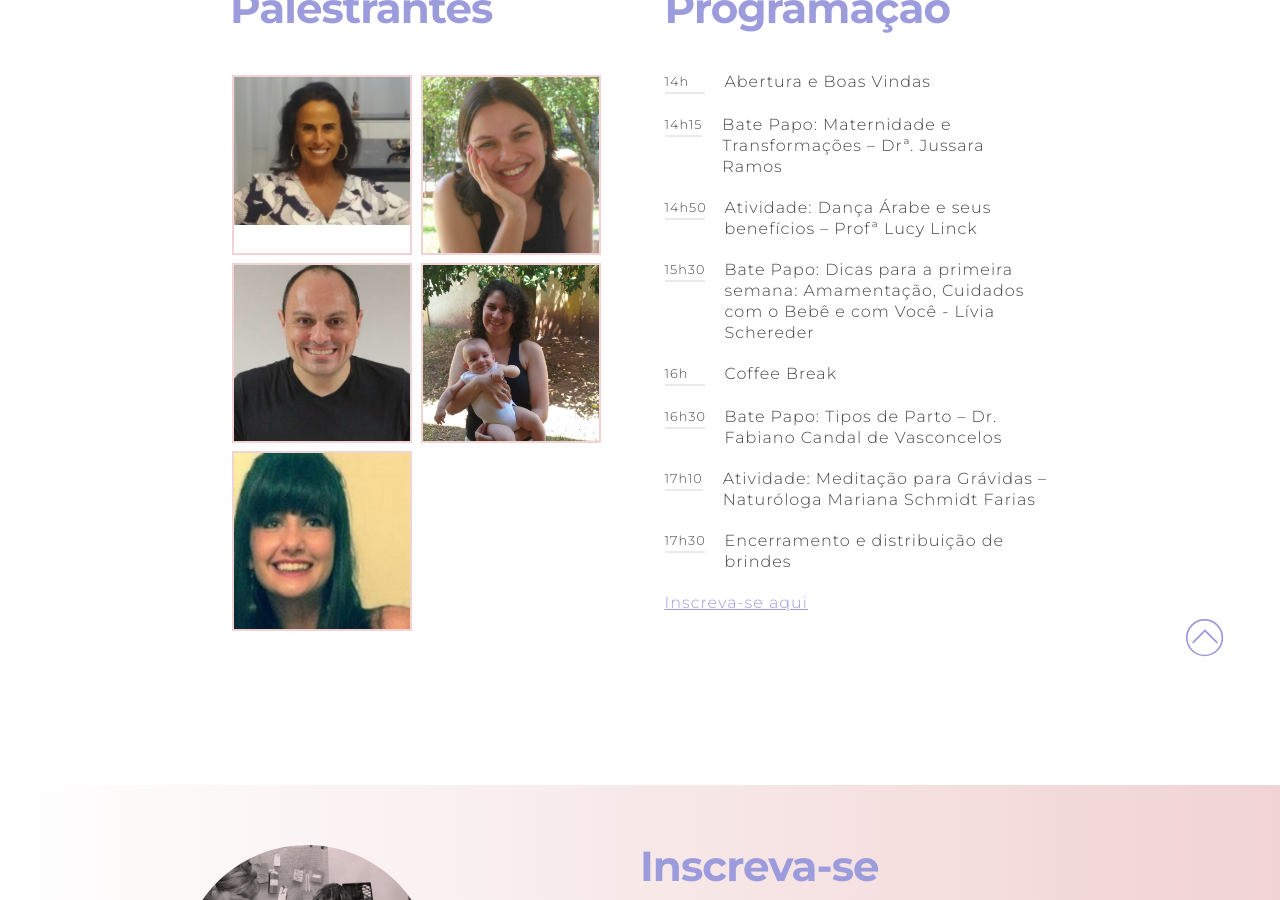
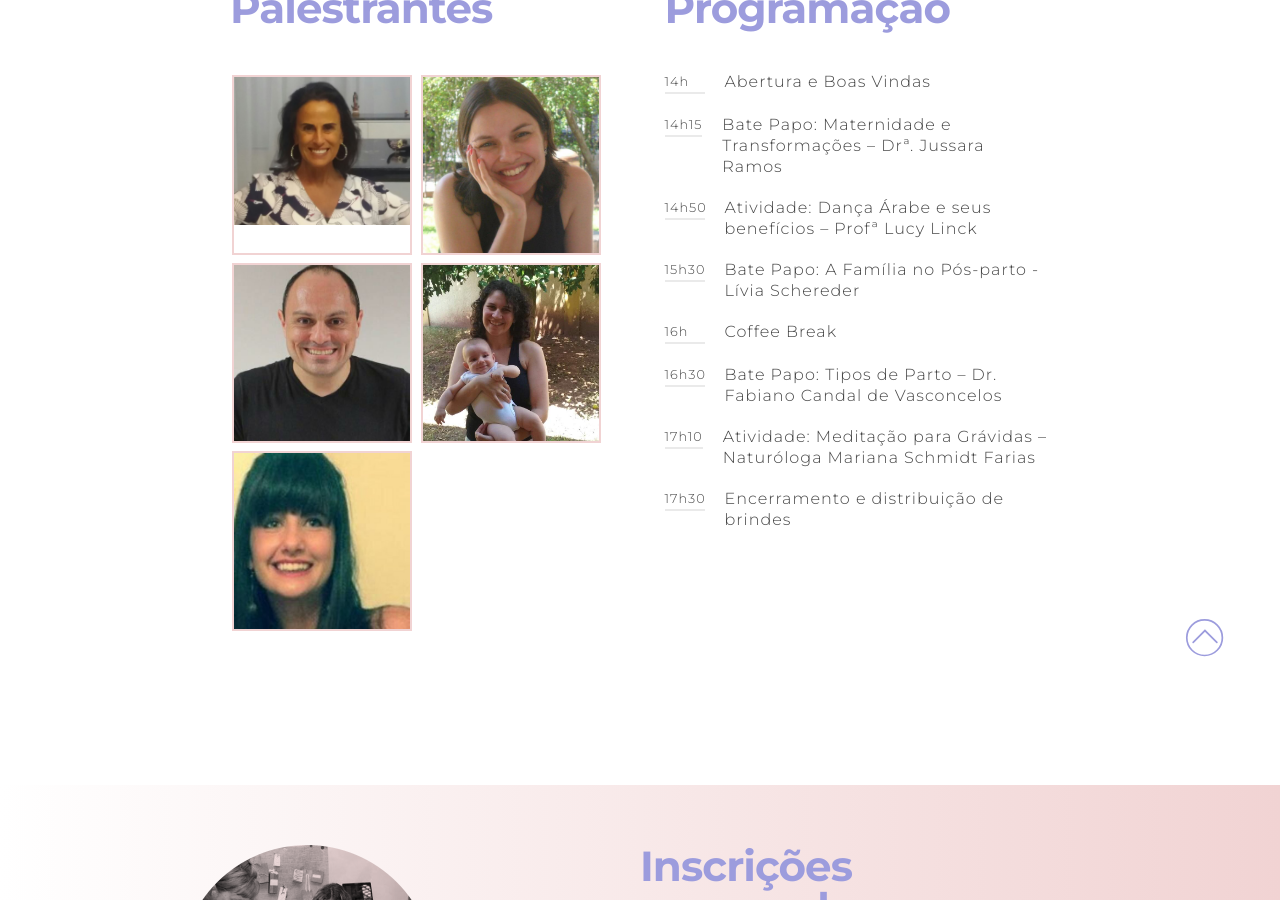
Before and after one commit to barrigacrescente/bc-website, a Jekyll site: the page built from index.html, in a window 1280 px wide and 900 px high, scrolled down 905 px. Built offline with Jekyll 4.4.1, drawn with Linux system fonts in a browser that asks for light colours; some of the changed text lies outside the part shown.

Commit message:
aaded support logo; change content; removed form

```diff
--- a/_layouts/landing.html
+++ b/_layouts/landing.html
@@ -23,11 +23,11 @@
           </div>
           <div class="header-calendar-content-cta flex-item">
             <p class="header-calendar-content-cta-label">
-              Evento gratuíto
+              Evento gratuito
             </p>
             <p>
               <a class="btn btn-header btn-subscription" href="#event-subscription-container">
-                Inscreva-se aqui
+                Inscrições encerradas
               </a>
             </p>
           </div>
@@ -110,7 +110,7 @@
               <span class="event-agenda-item-hour">
                 15h30
               </span>
-              Bate Papo: Dicas para a primeira semana: Amamentação, Cuidados com o Bebê e com Você - Lívia Schereder
+              Bate Papo: A Família no Pós-parto - Lívia Schereder
             </li>
             <li class="event-agenda-item">
               <span class="event-agenda-item-hour">
@@ -138,7 +138,7 @@
             </li>
           </ul>
           <p>
-            <a class="btn-subscription" href="#event-subscription-container">Inscreva-se aqui</a>
+
           </p>
         </div>
       </div><!-- event infos end-->
@@ -149,90 +149,22 @@
           <img src="img/subscription-image.png" style="max-width:312px;" alt="">
         </div>
         <div class="event-subscription-form flex-item">
-          <h3 class="landing-title" style="margin-top:0;margin-bottom: 10px;">Inscreva-se</h3>
-            Evento gratuíto para gestantes e casais grávidos
+          <h3 class="landing-title" style="margin-top:0;margin-bottom: 10px;">Inscrições <br> encerradas</h3>
+            Evento gratuito para gestantes e casais grávidos
             <br>
             7 de Outubro 2017 - Novo Hamburgo
             <br>
 
-            <p class="event-subscription-form-send">
-              Confirmado!
-              <br>
-              Que legal que você vem :)
-              <br>
-              Se tiver qualquer dúvida escreve pra gente tá?
-              <br>
-              <a href="mailto:eventobarrigacrescente@gmail.com">
-                eventobarrigacrescente@gmail.com
-              </a>
-            </p>
-
-          <form class="event-form" id="input-form-shiping" action="" method="POST" target="no-target">
-            <p>
-              <label for="">Seu Nome *</label>
-              <input id="input-q1" class="payment-input" type="text" name="name" value="" tabindex="1">
-            </p>
-
-            <p>
-              <label for="">Seu email *</label>
-              <input id="input-q6" class="payment-input" type="text" name="name" value="" tabindex="2">
-            </p>
-
-            <p>
-              <label for="">Semana de gestação</label>
-              <input id="input-q2" class="payment-input" type="text" name="name" value="" tabindex="3">
-            </p>
-
-            <p>
-              <label for="">Sexo do bebê</label>
-              <input id="input-q3" class="payment-input" type="text" name="name" value="" tabindex="4">
-              <!-- <input class="label-radio" type="radio" id="input-q3" name="sex" value="male" tabindex="4"> Menina
-              <br>
-              <input class="label-radio" type="radio" id="input-q3" name="sex" value="female" tabindex="5"> Menino
-              <br>
-              <input class="label-radio" type="radio" id="input-q3" name="sex" value="other" tabindex="6">
-              É para ser surpresa :)
-              <br> -->
-            </p>
-
-            <p>
-              <label for="">Levará acompanhante ao Encontro?</label>
-              <input id="input-q4" class="payment-input" type="text" name="name" value="" tabindex="5">
-              <!-- <input class="label-radio" type="radio" id="input-q4" name="companion" value="male" tabindex="7"> Sim
-              <br>
-              <input class="label-radio" type="radio" id="input-q4" name="companion" value="female" tabindex="8"> Não
-              <br>
-              <input class="label-radio" type="radio" id="input-q4" name="companion" value="other" tabindex="9"> Talvez
-              <br> -->
-            </p>
-
-            <p>
-              <label for="">
-                É a sua primeira gestação?
-              </label>
-              <input id="input-q5" class="payment-input" type="text" name="name" value="" tabindex="6">
-              <!-- <input class="label-radio" type="radio" id="input-q5" name="firsttime" value="male" tabindex="10"> Sim
-              <br>
-              <input class="label-radio" type="radio" id="input-q5" name="firsttime" value="female" tabindex="11"> Não
-              <br> -->
-            </p>
-
-            <input id="input-q7" style="display:none;" name="q7">
-
-            <input type="hidden" name="fvv" value="1"><input type="hidden" name="draftResponse" value="[null,null,&quot;-1035224733384178124&quot;]
-            "><input type="hidden" name="pageHistory" value="0"><input type="hidden" name="fbzx" value="-1035224733384178124">
-
-            <button class="btn bnt-submit-google-form" id="form-submit" type="submit" tabindex="12"> Confirmar presença</button>
-          </form>
           <p style="font-size:0.8em;">
             <br>
             Mais informações?
             <br>
+            Ou garantir inscrição para o próximo BarrigaCrescente:
+            <br>
             <a href="mailto:eventobarrigacrescente@gmail.com">
             eventobarrigacrescente@gmail.com
             </a>
-            <br>
-            <a href="tel:51999070909">(51) 9 9907-0909</a>
+            <!-- <a href="tel:51999070909">(51) 9 9907-0909</a> -->
           </p>
         </div>
       </div>
@@ -401,12 +333,12 @@
     <section>
       <div class="wrapper cta-container">
         <p class="cta-container-title">
-          Evento Gratuíto
+          Evento gratuito
         </p>
         <p>
-          <a class="btn btn-subscription" href="#event-subscription-container">
+          <!-- <a class="btn btn-subscription" href="#event-subscription-container">
             Fazer minha inscrição
-          </a>
+          </a> -->
         </p>
       </div>
     </section>
@@ -446,6 +378,13 @@
           </a>
           <a class="sponsor-support-img sponsor-support-img-retangle" href="https://www.nutrimae.com.br/" target="_blank">
             <img src="/img/sponsor/nutrimae.png" alt="apoio nutrimae">
+          </a>
+          <a class="sponsor-support-img sponsor-support-img-retangle" href="http://padariabrasil.com.br/" target="_blank">
+            <img src="/img/sponsor/padaria-brasil.png" alt="apoio nutrimae">
+          </a>
+          <br><br>
+          <a class="sponsor-support-img sponsor-support-img-circle" href="https://www.facebook.com/ecokidsbrecho/" target="_blank">
+            <img src="/img/sponsor/eco-kids.jpg" alt="apoio nutrimae">
           </a>
         </div>
       </div>
```
Also changed, not shown: img/sponsor/eco-kids.jpg (added), img/sponsor/padaria-brasil.png (added).
